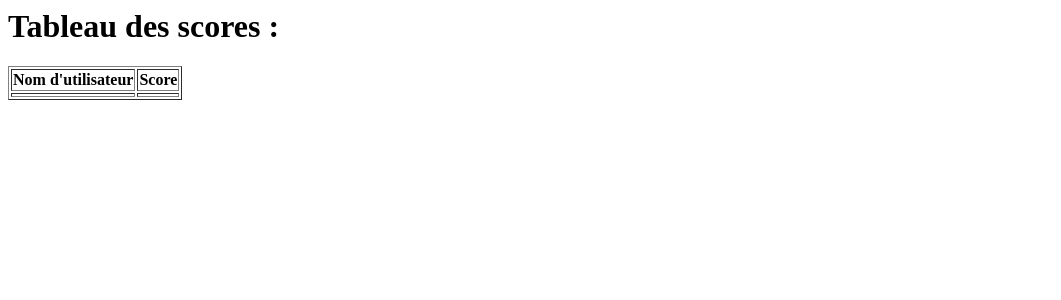
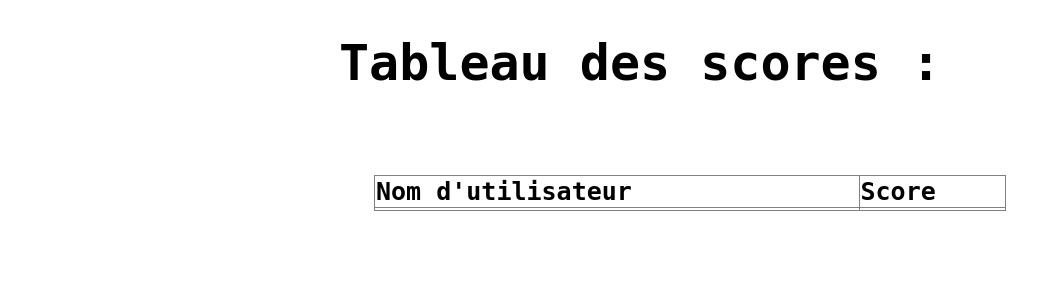
Before and after one commit to RomainMechain/PHP, a PHP site: page /Actions/bd.php in a window 1280 px wide; the page is wider, and only the part inside the window is pictured. Shown: the top 300 px of that part, without its empty margins (0-1061 px from the left). Run offline with PHP 8.4, Linux system fonts and the light colour scheme; lists and menus that the app fills with data are empty.

Commit message:
ajout style bd

```diff
--- /dev/null
+++ b/Actions/CSS/bd.css
@@ -0,0 +1,22 @@
+table{
+    border-collapse: collapse;
+    width: 50%;
+    font-family: monospace;
+    font-size: 25px;
+    text-align: left;
+
+}
+.container{
+    display: flex;
+    align-items: center;
+    justify-content: center;
+    width: 100%;
+    height: 100%;
+    padding: 50px;
+    margin: 0px;
+}
+h1{
+    text-align: center;
+    font-family: monospace;
+    font-size: 50px;
+}
--- a/Actions/bd.php
+++ b/Actions/bd.php
@@ -1,3 +1,14 @@
+<!DOCTYPE html>
+<html lang="fr">
+<head>
+<link rel="stylesheet" href="/Actions/CSS/bd.css" />
+    <meta charset="UTF-8">
+    <meta name="viewport" content="width=device-width, initial-scale=1.0">
+    <title>Tableau des scores :</title>
+</head>
+<body>
+    <h1>Tableau des scores :</h1>
+
 <?php
 // On recupère les informations des inputs de submit
 if ($_SERVER["REQUEST_METHOD"] == "POST") {
@@ -55,12 +66,12 @@ try {
     $stmt->bindParam(':score', $score);
     $stmt->execute();
 
-    echo "<h1>Tableau des scores :</h1>";
 
     // Récupération des résultats
     $result = $file_db->query('SELECT * FROM RESULTAT ORDER BY score DESC');
 
     // Affiche les résultats dans un tableau HTML
+    echo "<div class='container'>";
     echo "<table border='1'>
             <tr>
                 <th>Nom d'utilisateur</th>
@@ -77,6 +88,7 @@ try {
               </tr>";
     }
     echo "</table>";
+    echo "</div>";
 
     // fermeture de la connexion
     $file_db = null;
@@ -85,3 +97,5 @@ try {
     echo "Erreur : " . $ex->getMessage();
 }
 ?>
+</body>
+</html>
```
